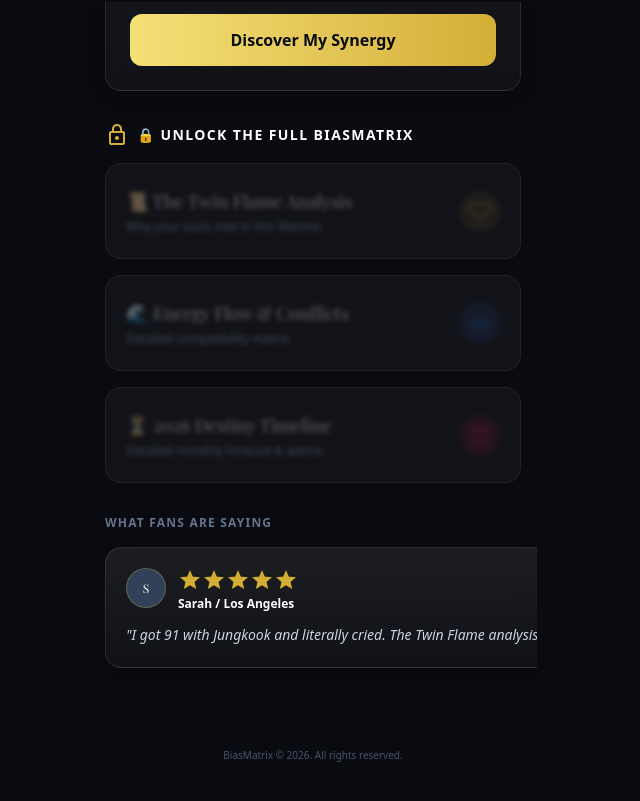
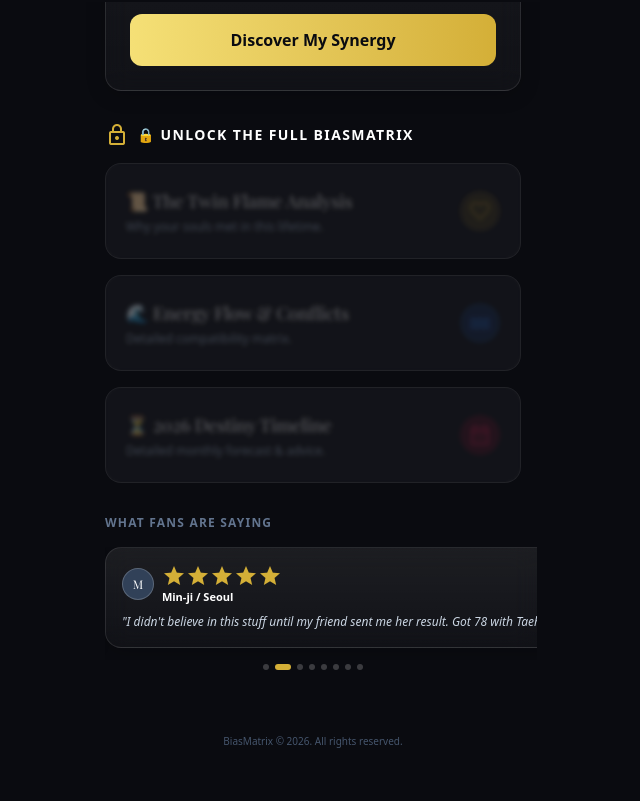
Before and after one commit to JYPLab/biasmatrix, a Next.js app: page / in a window 1280 px wide. Shown: the part 798-1599 px from the top of the page, without its empty margins (327-967 px from the left). Built offline with nearby package versions, Linux system fonts and the light colour scheme; no server answers; the database is empty; grey boxes are pictures that could not be loaded.

Commit message:
feat: auto-rotating review carousel with 62% cards, multi-line text, dot indicators

```diff
--- a/src/app/page.tsx
+++ b/src/app/page.tsx
@@ -1,6 +1,6 @@
 "use client";
 
-import { useState, useEffect, useMemo } from 'react';
+import { useState, useEffect, useMemo, useRef, useCallback } from 'react';
 import { useDebounce } from 'use-debounce';
 import axios from 'axios';
 import { supabase } from '@/lib/supabase';
@@ -414,148 +414,19 @@
         </section>
 
         {/* REVIEWS */}
-        <section className="pl-4 pb-4">
-          <h2 className="text-xs font-bold text-slate-500 uppercase tracking-widest mb-4 pr-4">What Fans Are Saying</h2>
-          <div className="flex overflow-x-auto gap-4 pb-4 pr-4 scrollbar-hide snap-x snap-mandatory">
-
-            {/* 1 - Sarah */}
-            <div className="min-w-[78%] snap-center glass-panel p-5 rounded-2xl border border-primary/20 relative flex-shrink-0">
-              <span className="material-symbols-outlined absolute top-4 right-4 text-primary/20 text-4xl">format_quote</span>
-              <div className="flex items-start gap-3 mb-3">
-                <div className="w-10 h-10 rounded-full bg-slate-700 flex items-center justify-center text-xs text-white border border-primary/30 font-serif">S</div>
-                <div>
-                  <div className="flex text-primary mb-1">
-                    {Array.from({ length: 5 }).map((_, i) => (
-                      <span key={i} className="material-symbols-outlined text-sm" style={{fontVariationSettings: "'FILL' 1"}}>star</span>
-                    ))}
-                  </div>
-                  <p className="text-white text-xs font-semibold">Sarah / Los Angeles</p>
-                </div>
-              </div>
-              <p className="text-slate-300 text-sm italic leading-relaxed">&quot;I got 91 with Jungkook and literally cried. The Twin Flame analysis described my personality so accurately I had to put my phone down.&quot;</p>
-            </div>
-
-            {/* 2 - Min-ji */}
-            <div className="min-w-[78%] snap-center glass-panel p-5 rounded-2xl border border-white/10 relative flex-shrink-0">
-              <span className="material-symbols-outlined absolute top-4 right-4 text-white/10 text-4xl">format_quote</span>
-              <div className="flex items-start gap-3 mb-3">
-                <div className="w-10 h-10 rounded-full bg-slate-700 flex items-center justify-center text-xs text-white border border-white/20 font-serif">M</div>
-                <div>
-                  <div className="flex text-primary mb-1">
-                    {Array.from({ length: 5 }).map((_, i) => (
-                      <span key={i} className="material-symbols-outlined text-sm" style={{fontVariationSettings: "'FILL' 1"}}>star</span>
-                    ))}
-                  </div>
-                  <p className="text-white text-xs font-semibold">Min-ji / Seoul</p>
-                </div>
-              </div>
-              <p className="text-slate-300 text-sm italic leading-relaxed">&quot;I didn&apos;t believe in this stuff until my friend sent me her result. Got 78 with Taehyung and the Cosmic Flow section was uncomfortably accurate.&quot;</p>
-            </div>
-
-            {/* 3 - Priya */}
-            <div className="min-w-[78%] snap-center glass-panel p-5 rounded-2xl border border-white/10 relative flex-shrink-0">
-              <span className="material-symbols-outlined absolute top-4 right-4 text-white/10 text-4xl">format_quote</span>
-              <div className="flex items-start gap-3 mb-3">
-                <div className="w-10 h-10 rounded-full bg-slate-700 flex items-center justify-center text-xs text-white border border-white/20 font-serif">P</div>
-                <div>
-                  <div className="flex text-primary mb-1">
-                    {Array.from({ length: 5 }).map((_, i) => (
-                      <span key={i} className="material-symbols-outlined text-sm" style={{fontVariationSettings: "'FILL' 1"}}>star</span>
-                    ))}
-                  </div>
-                  <p className="text-white text-xs font-semibold">Priya / London</p>
-                </div>
-              </div>
-              <p className="text-slate-300 text-sm italic leading-relaxed">&quot;Showed this to my whole stan group. We all did it and spent 2 hours comparing results. The 2026 forecast part gave me chills.&quot;</p>
-            </div>
-
-            {/* 4 - Camille */}
-            <div className="min-w-[78%] snap-center glass-panel p-5 rounded-2xl border border-white/10 relative flex-shrink-0">
-              <span className="material-symbols-outlined absolute top-4 right-4 text-white/10 text-4xl">format_quote</span>
-              <div className="flex items-start gap-3 mb-3">
-                <div className="w-10 h-10 rounded-full bg-slate-700 flex items-center justify-center text-xs text-white border border-white/20 font-serif">C</div>
-                <div>
-                  <div className="flex text-primary mb-1">
-                    {Array.from({ length: 5 }).map((_, i) => (
-                      <span key={i} className="material-symbols-outlined text-sm" style={{fontVariationSettings: "'FILL' 1"}}>star</span>
-                    ))}
-                  </div>
-                  <p className="text-white text-xs font-semibold">Camille / Paris</p>
-                </div>
-              </div>
-              <p className="text-slate-300 text-sm italic leading-relaxed">&quot;Got 67 with my bias and I was devastated 😭 But the report explained exactly WHY and it made so much sense. Worth every penny.&quot;</p>
-            </div>
-
-            {/* 5 - Yuki */}
-            <div className="min-w-[78%] snap-center glass-panel p-5 rounded-2xl border border-white/10 relative flex-shrink-0">
-              <span className="material-symbols-outlined absolute top-4 right-4 text-white/10 text-4xl">format_quote</span>
-              <div className="flex items-start gap-3 mb-3">
-                <div className="w-10 h-10 rounded-full bg-slate-700 flex items-center justify-center text-xs text-white border border-white/20 font-serif">Y</div>
-                <div>
-                  <div className="flex text-primary mb-1">
-                    {Array.from({ length: 5 }).map((_, i) => (
-                      <span key={i} className="material-symbols-outlined text-sm" style={{fontVariationSettings: "'FILL' 1"}}>star</span>
-                    ))}
-                  </div>
-                  <p className="text-white text-xs font-semibold">Yuki / Tokyo</p>
-                </div>
-              </div>
-              <p className="text-slate-300 text-sm italic leading-relaxed">&quot;The karmic past life section hit different. How does it know these things from just a birthday?&quot;</p>
-            </div>
-
-            {/* 6 - Isabella */}
-            <div className="min-w-[78%] snap-center glass-panel p-5 rounded-2xl border border-white/10 relative flex-shrink-0">
-              <span className="material-symbols-outlined absolute top-4 right-4 text-white/10 text-4xl">format_quote</span>
-              <div className="flex items-start gap-3 mb-3">
-                <div className="w-10 h-10 rounded-full bg-slate-700 flex items-center justify-center text-xs text-white border border-white/20 font-serif">I</div>
-                <div>
-                  <div className="flex text-primary mb-1">
-                    {Array.from({ length: 5 }).map((_, i) => (
-                      <span key={i} className="material-symbols-outlined text-sm" style={{fontVariationSettings: "'FILL' 1"}}>star</span>
-                    ))}
-                  </div>
-                  <p className="text-white text-xs font-semibold">Isabella / São Paulo</p>
-                </div>
-              </div>
-              <p className="text-slate-300 text-sm italic leading-relaxed">&quot;My bias is Felix and I got CELESTIAL TWINFIRE 🔥 I&apos;ve been telling everyone. This is not like other compatibility tests at all.&quot;</p>
-            </div>
-
-            {/* 7 - Hannah */}
-            <div className="min-w-[78%] snap-center glass-panel p-5 rounded-2xl border border-white/10 relative flex-shrink-0">
-              <span className="material-symbols-outlined absolute top-4 right-4 text-white/10 text-4xl">format_quote</span>
-              <div className="flex items-start gap-3 mb-3">
-                <div className="w-10 h-10 rounded-full bg-slate-700 flex items-center justify-center text-xs text-white border border-white/20 font-serif">H</div>
-                <div>
-                  <div className="flex text-primary mb-1">
-                    {Array.from({ length: 5 }).map((_, i) => (
-                      <span key={i} className="material-symbols-outlined text-sm" style={{fontVariationSettings: "'FILL' 1"}}>star</span>
-                    ))}
-                  </div>
-                  <p className="text-white text-xs font-semibold">Hannah / Sydney</p>
-                </div>
-              </div>
-              <p className="text-slate-300 text-sm italic leading-relaxed">&quot;Skeptic turned believer. The energy analysis described a tension I couldn&apos;t even explain myself. Scary good.&quot;</p>
-            </div>
-
-            {/* 8 - Nadia */}
-            <div className="min-w-[78%] snap-center glass-panel p-5 rounded-2xl border border-white/10 relative flex-shrink-0">
-              <span className="material-symbols-outlined absolute top-4 right-4 text-white/10 text-4xl">format_quote</span>
-              <div className="flex items-start gap-3 mb-3">
-                <div className="w-10 h-10 rounded-full bg-slate-700 flex items-center justify-center text-xs text-white border border-white/20 font-serif">N</div>
-                <div>
-                  <div className="flex text-primary mb-1">
-                    {Array.from({ length: 5 }).map((_, i) => (
-                      <span key={i} className="material-symbols-outlined text-sm" style={{fontVariationSettings: "'FILL' 1"}}>star</span>
-                    ))}
-                  </div>
-                  <p className="text-white text-xs font-semibold">Nadia / Toronto</p>
-                </div>
-              </div>
-              <p className="text-slate-300 text-sm italic leading-relaxed">&quot;Did this at 2am and ended up reading the whole report. The 2026 destiny timeline has me actually planning my year differently lol&quot;</p>
-            </div>
-
-          </div>
-        </section>
+        {(() => {
+          const reviews = [
+            { initial: 'S', border: 'border-primary/30', quote: 'border-primary/20', quoteColor: 'text-primary/20', name: 'Sarah / Los Angeles', text: '"I got 91 with Jungkook and literally cried. The Twin Flame analysis described my personality so accurately I had to put my phone down."' },
+            { initial: 'M', border: 'border-white/20', quote: 'border-white/10', quoteColor: 'text-white/10', name: 'Min-ji / Seoul', text: '"I didn\'t believe in this stuff until my friend sent me her result. Got 78 with Taehyung and the Cosmic Flow section was uncomfortably accurate."' },
+            { initial: 'P', border: 'border-white/20', quote: 'border-white/10', quoteColor: 'text-white/10', name: 'Priya / London', text: '"Showed this to my whole stan group. We all did it and spent 2 hours comparing results. The 2026 forecast part gave me chills."' },
+            { initial: 'C', border: 'border-white/20', quote: 'border-white/10', quoteColor: 'text-white/10', name: 'Camille / Paris', text: '"Got 67 with my bias and I was devastated 😭 But the report explained exactly WHY and it made so much sense. Worth every penny."' },
+            { initial: 'Y', border: 'border-white/20', quote: 'border-white/10', quoteColor: 'text-white/10', name: 'Yuki / Tokyo', text: '"The karmic past life section hit different. How does it know these things from just a birthday?"' },
+            { initial: 'I', border: 'border-white/20', quote: 'border-white/10', quoteColor: 'text-white/10', name: 'Isabella / São Paulo', text: '"My bias is Felix and I got CELESTIAL TWINFIRE 🔥 I\'ve been telling everyone. This is not like other compatibility tests at all."' },
+            { initial: 'H', border: 'border-white/20', quote: 'border-white/10', quoteColor: 'text-white/10', name: 'Hannah / Sydney', text: '"Skeptic turned believer. The energy analysis described a tension I couldn\'t even explain myself. Scary good."' },
+            { initial: 'N', border: 'border-white/20', quote: 'border-white/10', quoteColor: 'text-white/10', name: 'Nadia / Toronto', text: '"Did this at 2am and ended up reading the whole report. The 2026 destiny timeline has me actually planning my year differently lol"' },
+          ];
+          return <ReviewCarousel reviews={reviews} />;
+        })()}
 
         <footer className="mt-4 text-center pb-8 px-6">
           <p className="text-[10px] text-slate-600">BiasMatrix © 2026. All rights reserved.</p>
@@ -594,3 +465,111 @@
     </>
   );
 }
+
+type ReviewItem = {
+
+  initial: string;
+  border: string;
+  quote: string;
+  quoteColor: string;
+  name: string;
+  text: string;
+};
+
+function ReviewCarousel({ reviews }: { reviews: ReviewItem[] }) {
+  const [activeIdx, setActiveIdx] = useState(0);
+  const [paused, setPaused] = useState(false);
+  const scrollRef = useRef<HTMLDivElement>(null);
+  const pauseTimer = useRef<ReturnType<typeof setTimeout> | null>(null);
+
+  const scrollTo = useCallback((idx: number) => {
+    const container = scrollRef.current;
+    if (!container) return;
+    const card = container.children[idx] as HTMLElement;
+    if (!card) return;
+    container.scrollTo({ left: card.offsetLeft - container.offsetLeft, behavior: 'smooth' });
+    setActiveIdx(idx);
+  }, []);
+
+  // Auto-advance
+  useEffect(() => {
+    if (paused) return;
+    const timer = setInterval(() => {
+      setActiveIdx(prev => {
+        const next = (prev + 1) % reviews.length;
+        const container = scrollRef.current;
+        if (container) {
+          const card = container.children[next] as HTMLElement;
+          if (card) container.scrollTo({ left: card.offsetLeft - container.offsetLeft, behavior: 'smooth' });
+        }
+        return next;
+      });
+    }, 3500);
+    return () => clearInterval(timer);
+  }, [paused, reviews.length]);
+
+  // Pause on touch, resume after 6s
+  const handleTouchStart = () => {
+    setPaused(true);
+    if (pauseTimer.current) clearTimeout(pauseTimer.current);
+    pauseTimer.current = setTimeout(() => setPaused(false), 6000);
+  };
+
+  // Sync dot on manual scroll
+  const handleScroll = () => {
+    const container = scrollRef.current;
+    if (!container) return;
+    const scrollLeft = container.scrollLeft;
+    let closest = 0;
+    let minDist = Infinity;
+    Array.from(container.children).forEach((child, i) => {
+      const el = child as HTMLElement;
+      const dist = Math.abs(el.offsetLeft - container.offsetLeft - scrollLeft);
+      if (dist < minDist) { minDist = dist; closest = i; }
+    });
+    setActiveIdx(closest);
+  };
+
+  return (
+    <section className="pl-4 pb-4">
+      <h2 className="text-xs font-bold text-slate-500 uppercase tracking-widest mb-4 pr-4">What Fans Are Saying</h2>
+      <div
+        ref={scrollRef}
+        onTouchStart={handleTouchStart}
+        onScroll={handleScroll}
+        className="flex overflow-x-auto gap-3 pb-3 pr-4 scrollbar-hide snap-x snap-mandatory"
+      >
+        {reviews.map((r, i) => (
+          <div
+            key={i}
+            className={`min-w-[62%] snap-center glass-panel p-4 rounded-2xl border ${r.quote} relative flex-shrink-0`}
+          >
+            <span className={`material-symbols-outlined absolute top-3 right-3 ${r.quoteColor} text-3xl`}>format_quote</span>
+            <div className="flex items-center gap-2 mb-2">
+              <div className={`w-8 h-8 rounded-full bg-slate-700 flex items-center justify-center text-xs text-white border ${r.border} font-serif flex-shrink-0`}>{r.initial}</div>
+              <div>
+                <div className="flex text-primary mb-0.5">
+                  {Array.from({ length: 5 }).map((_, si) => (
+                    <span key={si} className="material-symbols-outlined text-xs" style={{fontVariationSettings: "'FILL' 1"}}>star</span>
+                  ))}
+                </div>
+                <p className="text-white text-[11px] font-semibold leading-tight">{r.name}</p>
+              </div>
+            </div>
+            <p className="text-slate-300 text-xs italic leading-relaxed pr-4">{r.text}</p>
+          </div>
+        ))}
+      </div>
+      {/* Dot indicator */}
+      <div className="flex justify-center gap-1.5 mt-1 pr-4">
+        {reviews.map((_, i) => (
+          <button
+            key={i}
+            onClick={() => { scrollTo(i); setPaused(true); if (pauseTimer.current) clearTimeout(pauseTimer.current); pauseTimer.current = setTimeout(() => setPaused(false), 6000); }}
+            className={`rounded-full transition-all duration-300 ${i === activeIdx ? 'w-4 h-1.5 bg-primary' : 'w-1.5 h-1.5 bg-white/20'}`}
+          />
+        ))}
+      </div>
+    </section>
+  );
+}
```
